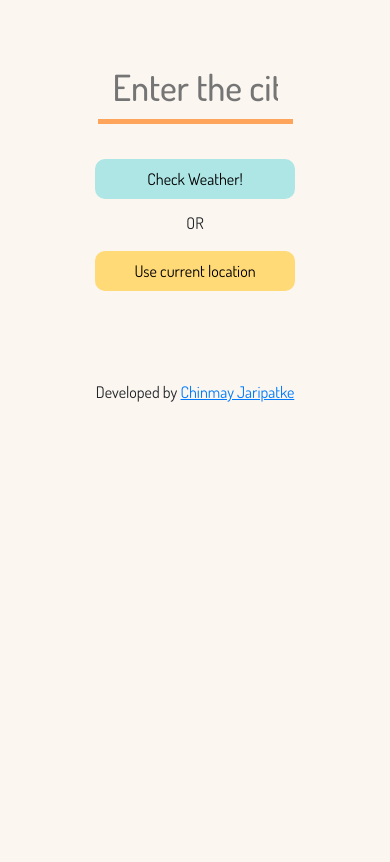
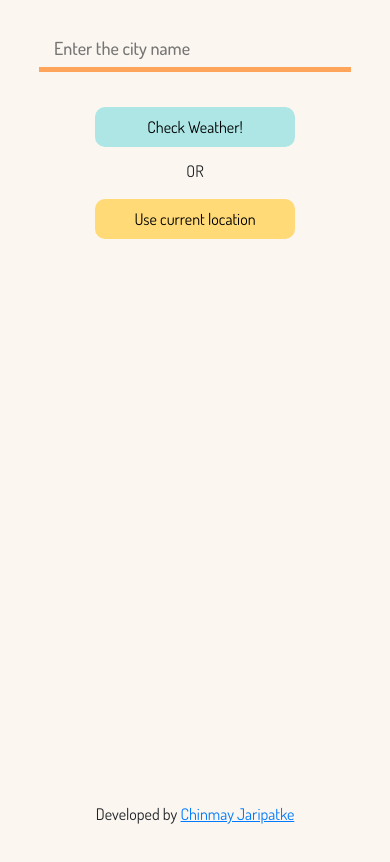
Before and after one commit to ChinmayJaripatke/weather-app, a plain HTML site: page index.html in a window 390 px wide. Drawn offline with nearby package versions, Linux system fonts and the light colour scheme.

Commit message:
added mobile styling

```diff
--- a/index.html
+++ b/index.html
@@ -18,6 +18,7 @@
     <title>Weather App</title>
   </head>
   <body>
+    <div class="content">
       <div>
         <form class="user-form">
           <input
@@ -61,10 +62,12 @@
           <div class="temperature-description"></div>
         </div>
       </div>
+
       <div class="trip"></div>
+    </div>
 
     <div class="footer">
-      <p class="footer">
+      <p>
         Developed by
         <a href="https://www.linkedin.com/in/chinmay-jaripatke-244706153/"
           >Chinmay Jaripatke</a
--- a/style.css
+++ b/style.css
@@ -1,8 +1,12 @@
 body {
   background-color: #fbf6f0;
   text-align: center;
-  height: 100vh;
+  /* height: 100vh; */
   font-family: "Dosis", sans-serif;
+}
+
+.content {
+  height: 95vh;
 }
 
 input:focus,
@@ -76,13 +80,35 @@ button:focus {
   background-color: rgba(255, 164, 91, 0.3);
 }
 
-/* .footer {
-  position: relative;
+.footer {
+  position: sticky;
+  left: 0;
+  bottom: 0;
+  text-align: center;
+  margin-top: 15px;
+  height: 5vh;
+  text-align: 20px;
 }
 
 .footer p {
-} */
+  text-align: center;
+}
 
 .footer a {
   text-decoration: underline;
 }
+
+@media (max-width: 480px) {
+  .user-form-input {
+    width: 80%;
+    font-size: 18px;
+  }
+
+  .user-form {
+    margin-top: 25px;
+  }
+
+  .result {
+    margin-top: 25px;
+  }
+}
```
Lines whose indentation alone changed are shown as unchanged.
